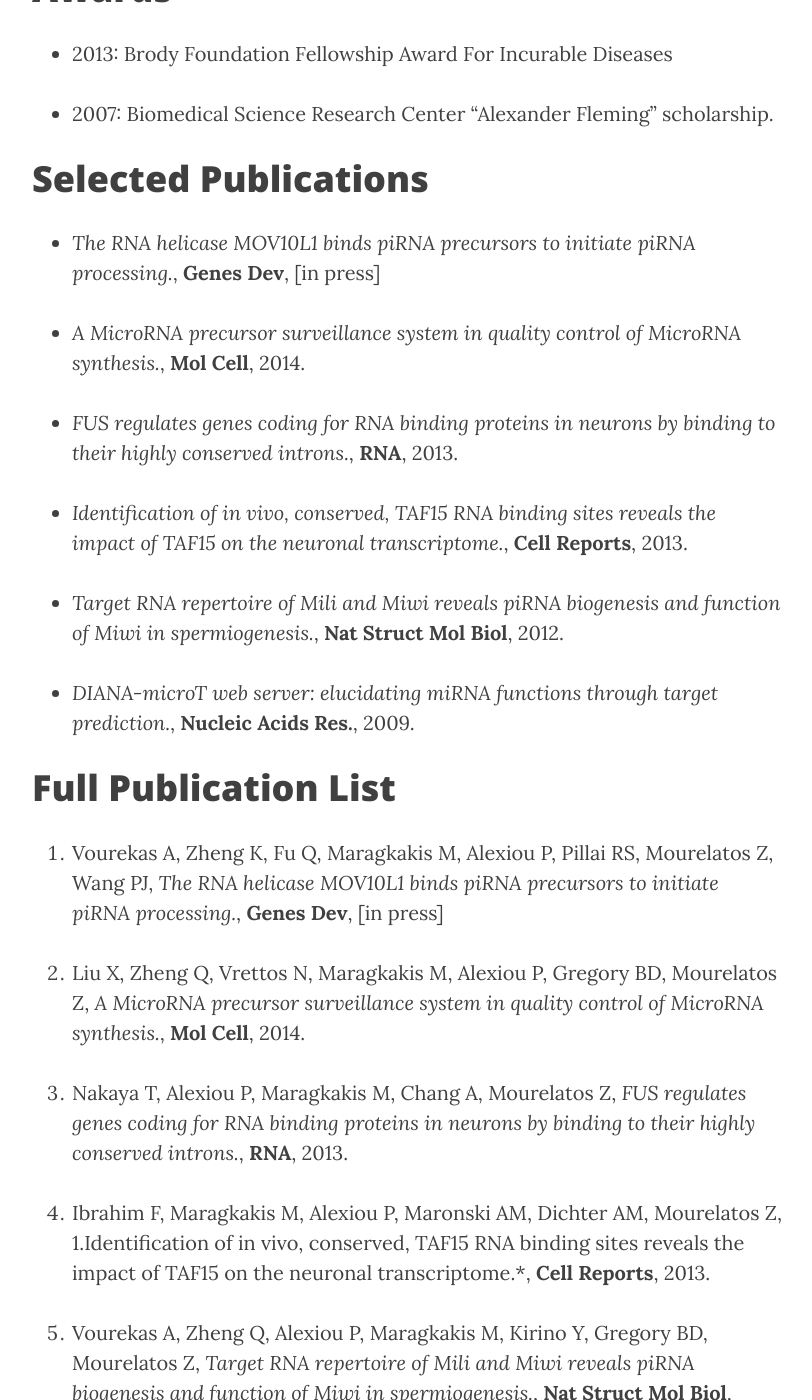
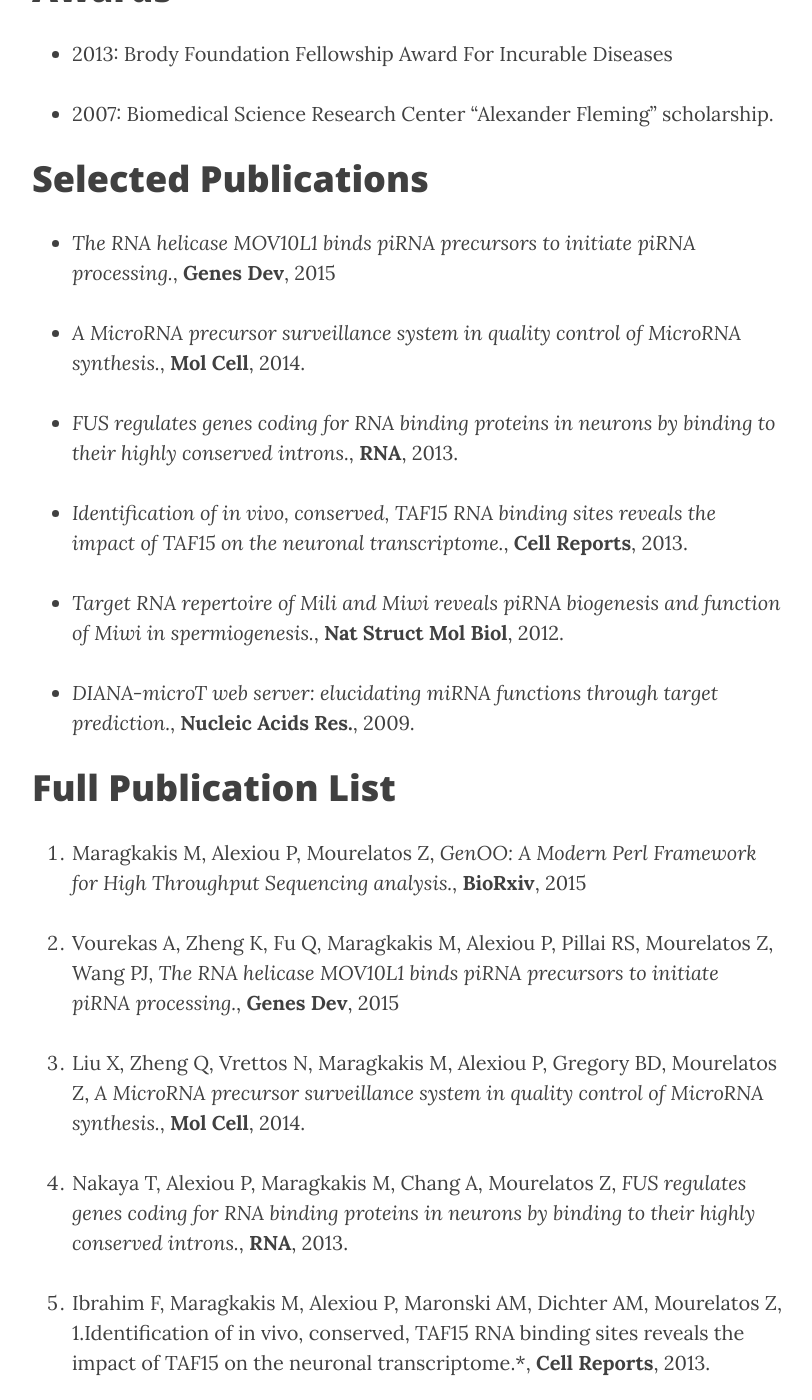
Before and after one commit to mnsmar/mnsmar.github.io, a Jekyll site: the page built from about/index.markdown, in a window 1280 px wide and 1400 px high, scrolled down 1456 px. Shown: the whole window, without its empty margins (233-1045 px from the left). Built offline with Jekyll 4.4.1, drawn with Linux system fonts in a browser that asks for light colours; nearby versions of some CDN libraries; Markdown is read by kramdown in place of the engine named in the settings.

Commit message:
Update publication list

```diff
--- a/about/index.markdown
+++ b/about/index.markdown
@@ -42,7 +42,7 @@ the neurons.
 # Selected Publications
 
 *  *The RNA helicase MOV10L1 binds piRNA precursors to initiate piRNA
-processing.*, **Genes Dev**, [in press]
+processing.*, **Genes Dev**, 2015
 
 *  *A MicroRNA precursor surveillance system in quality control of MicroRNA
 synthesis.*, **Mol Cell**, 2014.
@@ -61,9 +61,12 @@ prediction.*, **Nucleic Acids Res.**, 2009.
 
 # Full Publication List
 
+1.  Maragkakis M, Alexiou P, Mourelatos Z, *GenOO: A Modern Perl Framework
+for High Throughput Sequencing analysis.*, **BioRxiv**, 2015
+
 1.  Vourekas A, Zheng K, Fu Q, Maragkakis M, Alexiou P, Pillai RS,
 Mourelatos Z, Wang PJ, *The RNA helicase MOV10L1 binds piRNA precursors to
-initiate piRNA processing.*, **Genes Dev**, [in press]
+initiate piRNA processing.*, **Genes Dev**, 2015
 
 1.  Liu X, Zheng Q, Vrettos N, Maragkakis M, Alexiou P, Gregory BD, Mourelatos
 Z, *A MicroRNA precursor surveillance system in quality control of MicroRNA
```
